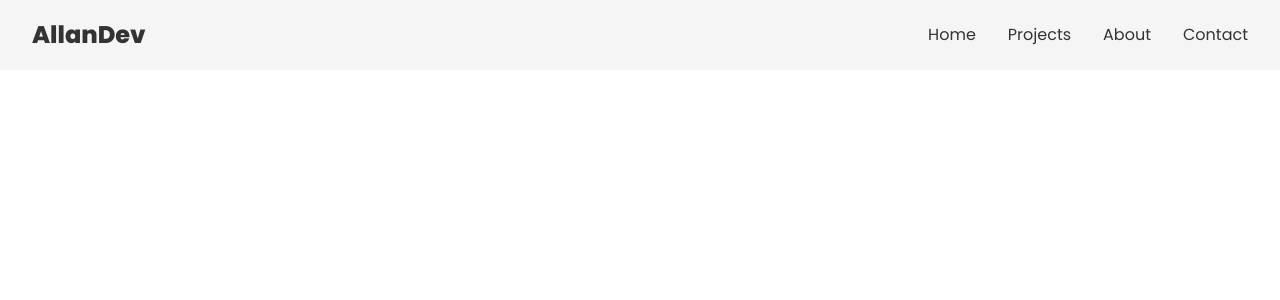
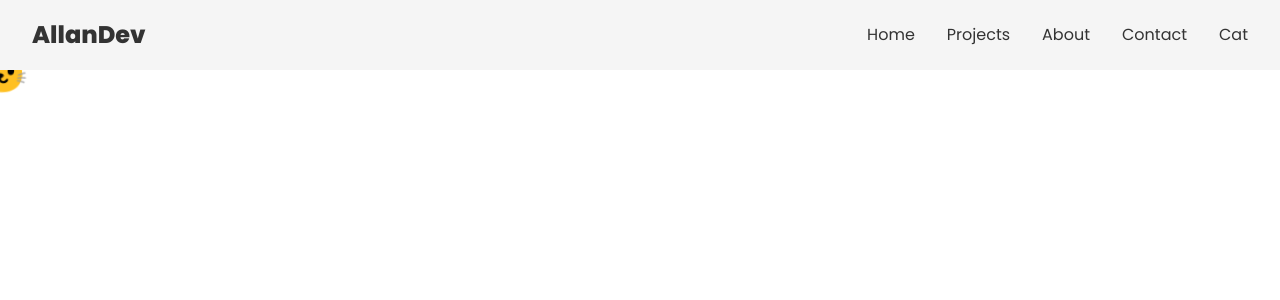
Before and after one commit to EliasAllan/Portfolio2025, a React (Vite) app in the folder client/: page /cat in a window 1280 px wide. Shown: the top 300 px of the page. Built offline with nearby package versions, Linux system fonts and the light colour scheme.

Commit message:
Add Cat page with mouse-following cat

```diff
--- a/client/src/App.jsx
+++ b/client/src/App.jsx
@@ -3,6 +3,7 @@ import Home from './pages/Home.jsx';
 import Projects from './pages/Projects';
 import About from './pages/About';
 import Contact from './pages/Contact';
+import Cat from './pages/Cat.jsx';
 import Navbar from './components/navbar/Navbar.jsx';
 function App() {
   return (
@@ -13,6 +14,7 @@ function App() {
         <Route path="/projects" element={<Projects />} />
         <Route path="/about" element={<About />} />
         <Route path="/contact" element={<Contact />} />
+        <Route path="/cat" element={<Cat />} />
       </Routes>
     </>
   );
--- a/client/src/components/navbar/Navbar.jsx
+++ b/client/src/components/navbar/Navbar.jsx
@@ -14,6 +14,7 @@ function Navbar() {
         <Link to="/projects" onClick={() => setMenuOpen(false)}>Projects</Link>
         <Link to="/about" onClick={() => setMenuOpen(false)}>About</Link>
         <Link to="/contact" onClick={() => setMenuOpen(false)}>Contact</Link>
+        <Link to="/cat" onClick={() => setMenuOpen(false)}>Cat</Link>
       </div>
 
       <div className="hamburger" onClick={() => setMenuOpen(!menuOpen)}>
--- /dev/null
+++ b/client/src/pages/Cat.css
@@ -0,0 +1,20 @@
+.cat-page {
+  width: 100vw;
+  height: 100vh;
+  background: var(--black);
+  position: relative;
+  overflow: hidden;
+}
+
+.cat {
+  position: absolute;
+  font-size: 3rem;
+  pointer-events: none;
+  animation: wag 0.8s infinite alternate;
+  transition: left 0.1s ease-out, top 0.1s ease-out;
+}
+
+@keyframes wag {
+  from { transform: translate(-50%, -50%) rotate(-5deg); }
+  to { transform: translate(-50%, -50%) rotate(5deg); }
+}
--- /dev/null
+++ b/client/src/pages/Cat.jsx
@@ -0,0 +1,22 @@
+import { useState, useEffect } from 'react';
+import './Cat.css';
+
+function Cat() {
+  const [pos, setPos] = useState({ x: 0, y: 0 });
+
+  useEffect(() => {
+    const handleMove = (e) => {
+      setPos({ x: e.clientX, y: e.clientY });
+    };
+    window.addEventListener('mousemove', handleMove);
+    return () => window.removeEventListener('mousemove', handleMove);
+  }, []);
+
+  return (
+    <div className="cat-page">
+      <span className="cat" style={{ left: pos.x, top: pos.y }}>🐱</span>
+    </div>
+  );
+}
+
+export default Cat;
```
